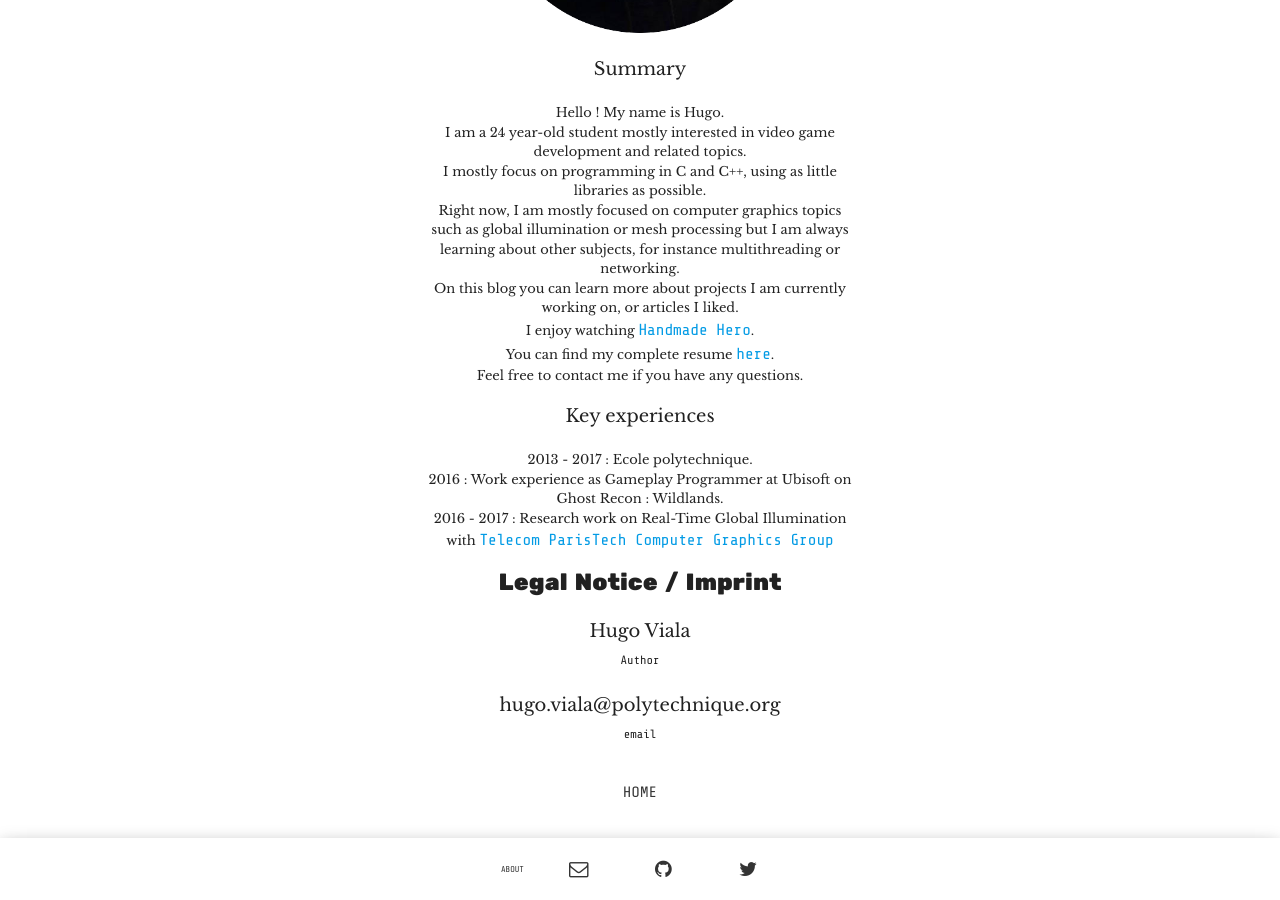
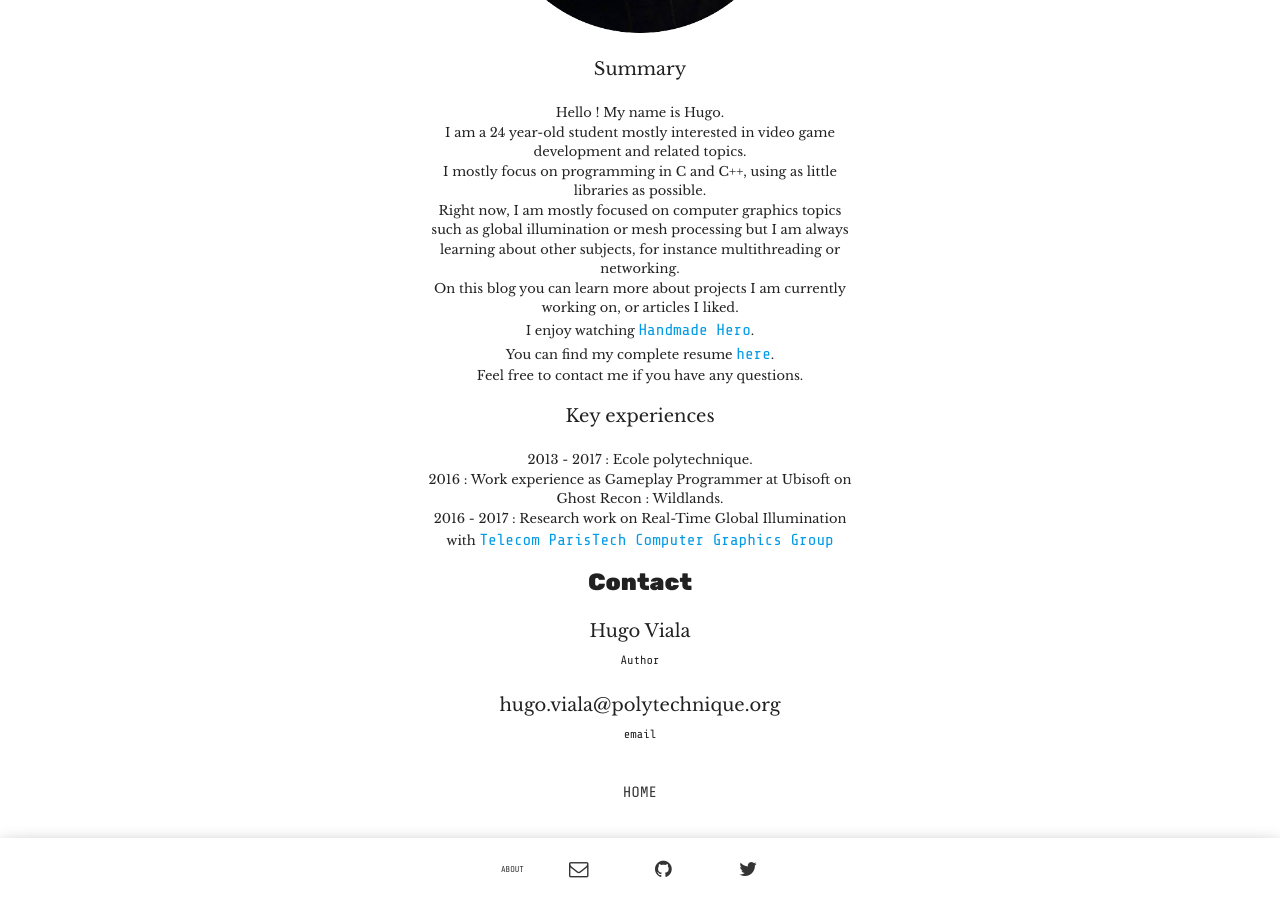
Before and after one commit to rivten/rivten.github.io, a Jekyll site: the page built from imprint.html, in a window 1280 px wide and 900 px high, scrolled down 608 px. Built offline with Jekyll 4.4.1, drawn with Linux system fonts in a browser that asks for light colours.

Commit message:
change heading name

```diff
--- a/imprint.html
+++ b/imprint.html
@@ -25,7 +25,7 @@ layout: page
 				2016 - 2017 : Research work on Real-Time Global Illumination with <a href="http://www.tsi.telecom-paristech.fr/cg/">Telecom ParisTech Computer Graphics Group</a><br>
 			</li>
 		</ul>
-        <span class="my-mini-heading">Legal Notice / Imprint</span><br>
+        <span class="my-mini-heading">Contact</span><br>
         <ul>
             <li>
                 <p class="my-item" >Hugo Viala<br>
```
